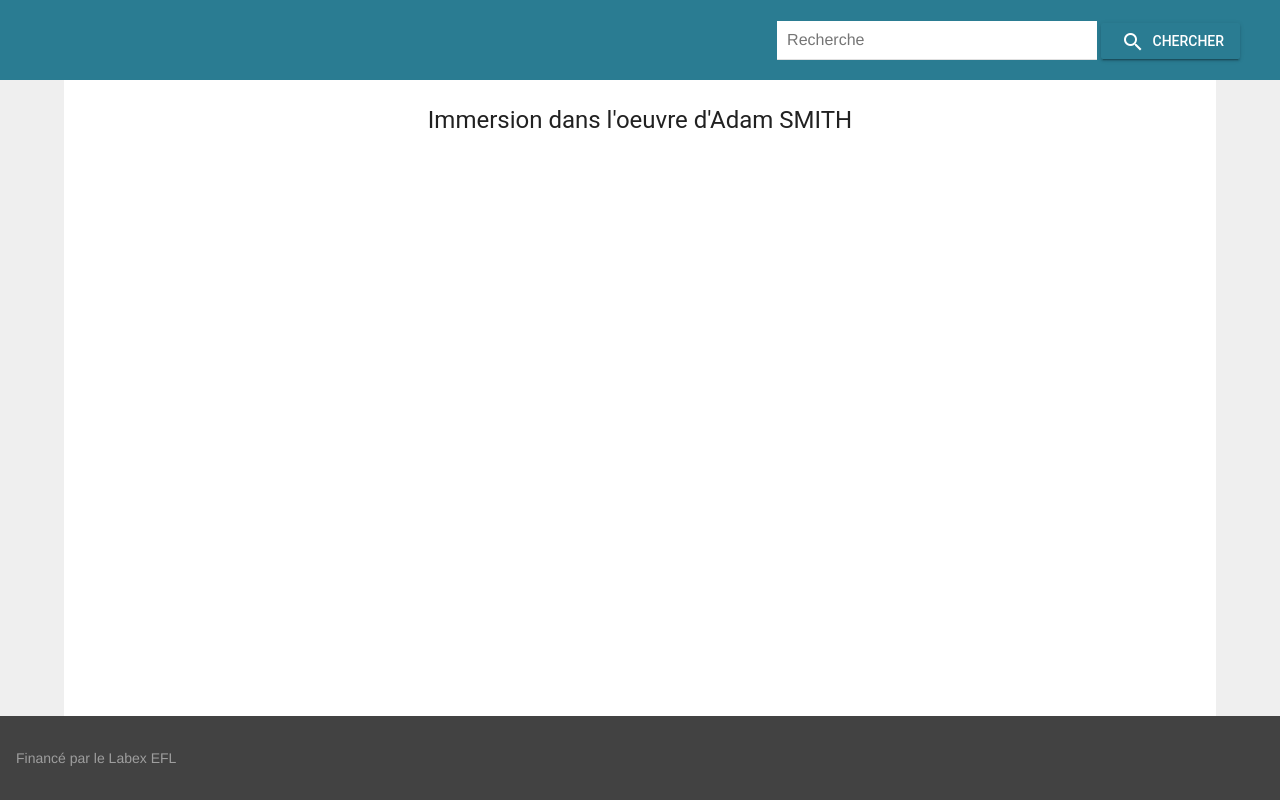
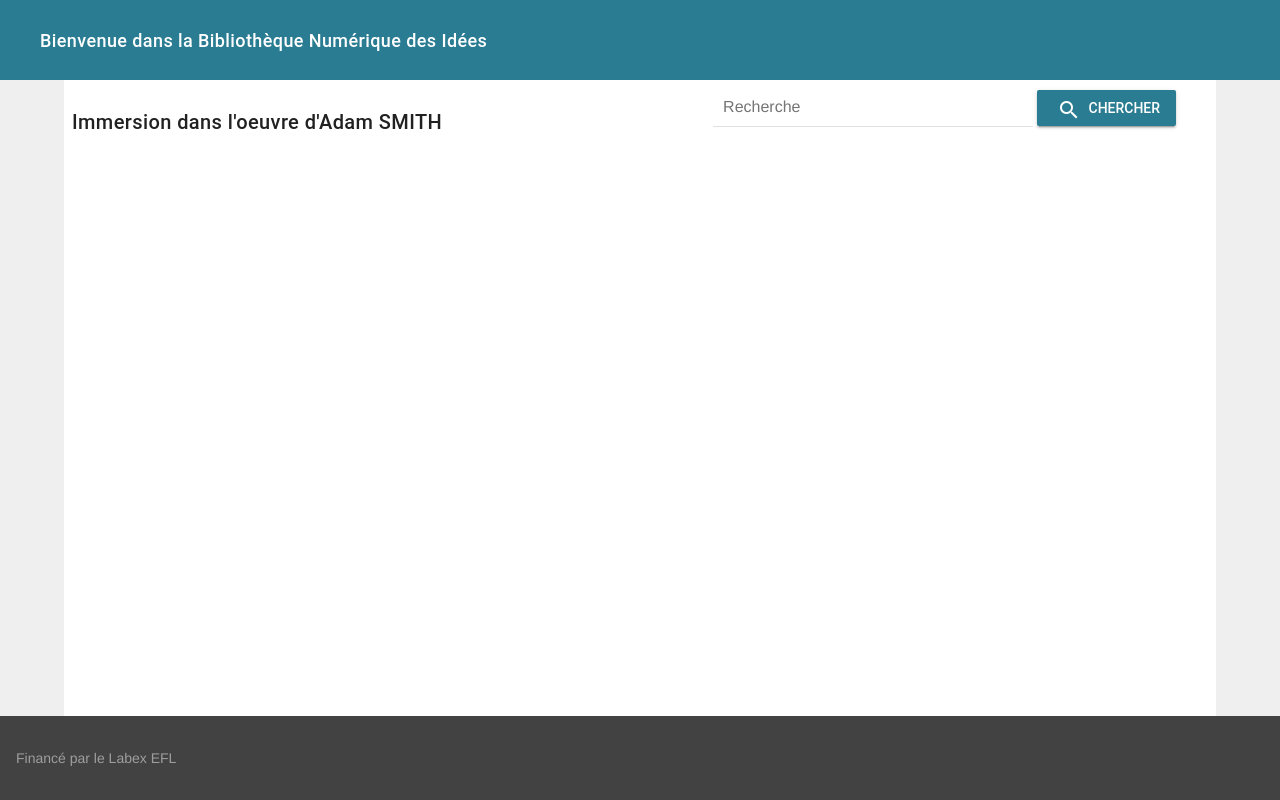
Before and after one commit to rcln/bni, a PHP site: page /solr/nav/index.html in a window 1280 px wide. Run offline with PHP 8.4, Linux system fonts and the light colour scheme; some libraries are stand-ins or nearby versions.

Commit message:
bni - secondary search

```diff
--- a/css/style.css
+++ b/css/style.css
@@ -44,7 +44,6 @@ a {
 
 /** Search **/
 .search {
-    text-align: center;
 }
 .search > div {
     padding: 0px;
@@ -62,6 +61,18 @@ a {
 nav .search .mdl-textfield {
     color: black;
 }
+
+.search--primary {
+    text-align: center;
+}
+
+.search--secondary {
+    text-align: right;
+}
+
+
+
+
 .mdl-layout__header-row {
     height: 100%;
     margin: 0px !important;
@@ -71,7 +82,7 @@ nav.mdl-navigation {
 }
 
 .header-welcome {
-    height: 30vh !important;
+    height: 25vh !important;
 }
 
 .query-welcome {
--- a/index.html
+++ b/index.html
@@ -29,7 +29,7 @@
                 </div>
                 <h3 class="center main-title">Adam Smith</h3>
             </div>
-            <form action="/bni/search/" class="search" autocomplete="off">
+            <form action="/bni/search/" class="search search--primary" autocomplete="off">
                 <div class="mdl-textfield mdl-js-textfield">
                     <input id="query" class="mdl-textfield__input query-welcome" type="text" placeholder="Recherche ...">
                 </div>
--- a/nav/index.html
+++ b/nav/index.html
@@ -26,20 +26,10 @@
         <header class="header mdl-layout__header">
             <div class="mdl-layout__header-row">
                 <span class="mdl-layout-title">
+                    <a href="/bni/">Bienvenue dans la Bibliothèque Numérique des Idées</a>
                 </span>
                 <div class="mdl-layout-spacer"></div>
                 <nav class="mdl-navigation">
-                    <form action="/bni/search/" class="search" autocomplete="off">
-                        <div class="mdl-textfield mdl-js-textfield">
-                            <input id="query" class="mdl-textfield__input" type="text" placeholder="Recherche">
-                        </div>
-                        <button id="search" class="mdl-button mdl-js-button mdl-button--raised mdl-button--colored">
-                            <label class="mdl-button mdl-js-button mdl-button--icon">
-                                <i class="material-icons">search</i>
-                            </label>
-                            Chercher
-                        </button>
-                    </form>
                 </nav>
             </div>
         </header>
@@ -70,7 +60,22 @@
             }
         </style>
         <main class="content content-flex">
-            <h4 class="center">Immersion dans l'oeuvre d'Adam SMITH</h4>
+                <div class="mdl-grid">
+                    <div class="mdl-cell--6-col"><h5>Immersion dans l'oeuvre d'Adam SMITH</h5></div>
+                    <div class="mdl-cell--6-col">
+                        <form action="/bni/search/" class="search search--secondary" autocomplete="off">
+                            <div class="mdl-textfield mdl-js-textfield">
+                                <input id="query" class="mdl-textfield__input" type="text" placeholder="Recherche">
+                            </div>
+                            <button id="search" class="mdl-button mdl-js-button mdl-button--raised mdl-button--colored">
+                                <label class="mdl-button mdl-js-button mdl-button--icon">
+                                    <i class="material-icons">search</i>
+                                </label>
+                                Chercher
+                            </button>
+                        </form>
+                    </div>
+                </div>
                 <svg id="navigation"></svg>
                 <button id="back-to-graph" class="mdl-button mdl-js-button mdl-button--fab" style="display: none;">
                     <i class="material-icons">arrow_back</i>
```
Also changed, not shown: query/index.php (+27 -8 lines), .htaccess. Lines whose indentation alone changed are shown as unchanged.
